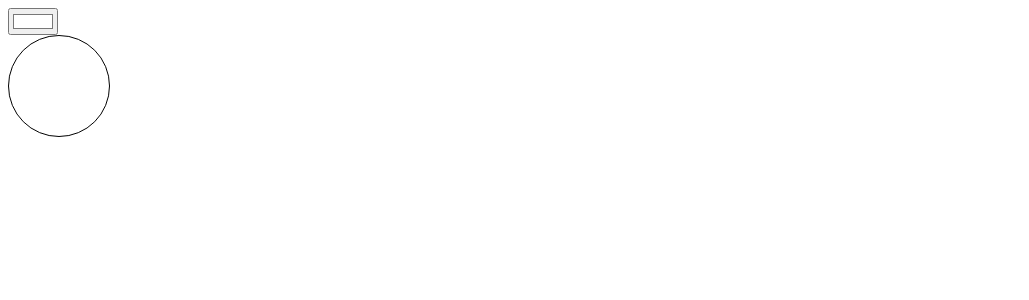
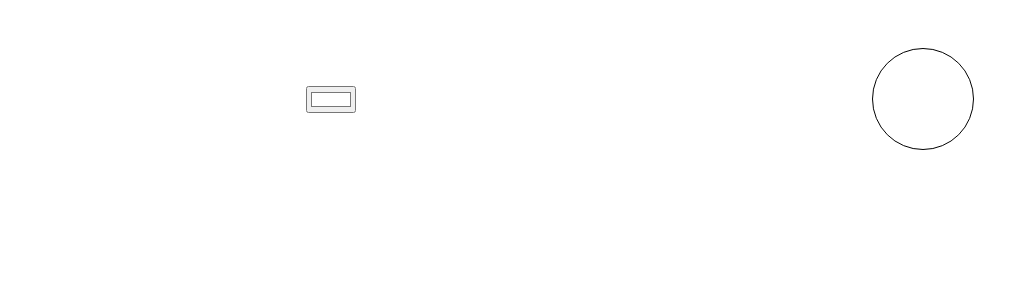
Before and after one commit to nkunic/angular-example-color-picker-set-bg-color-nk, an Angular app: page / in a window 1280 px wide. Shown: the top 300 px of the page, without its empty margins (0-1029 px from the left). Built offline with nearby package versions, Linux system fonts and the light colour scheme.

Commit message:
2 files modified, 1 added

```diff
--- a/src/app/app.component.html
+++ b/src/app/app.component.html
@@ -5,6 +5,7 @@
   [colorPickerValue]="'#ffffff'">
 </app-color-picker>
 -->
-
-<input type="color" [(ngModel)]="selectedColor" />
-<app-badge [backgroundColor]="selectedColor"> </app-badge>
+<div class="wrapper">
+  <input type="color" [(ngModel)]="selectedColor" />
+  <app-badge [backgroundColor]="selectedColor"> </app-badge>
+</div>
--- /dev/null
+++ b/src/app/app.component.scss
@@ -0,0 +1,9 @@
+.wrapper {
+  display: flex;
+  align-items: center;
+  justify-content: space-around;
+  padding: 2.5rem;
+  input[type='color'] {
+    cursor: pointer;
+  }
+}
--- a/src/app/app.component.ts
+++ b/src/app/app.component.ts
@@ -3,6 +3,7 @@ import { Component } from '@angular/core';
 @Component({
   selector: 'my-app',
   templateUrl: './app.component.html',
+  styleUrls: ['./app.component.scss'],
 })
 export class AppComponent {
   selectedColor = '#ffffff';
```
